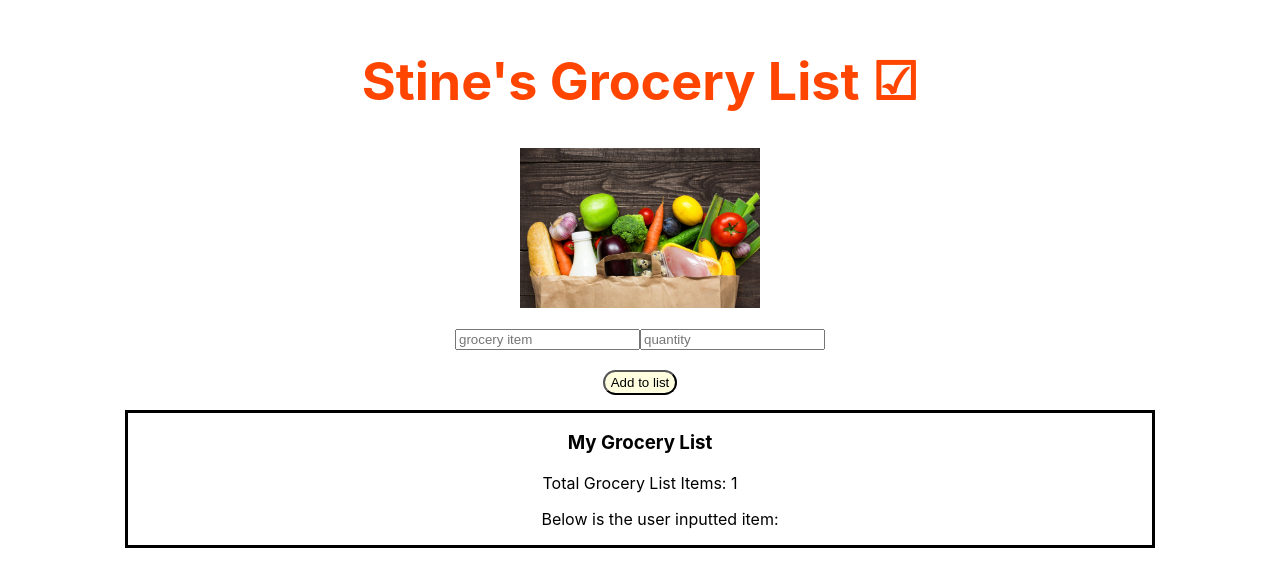
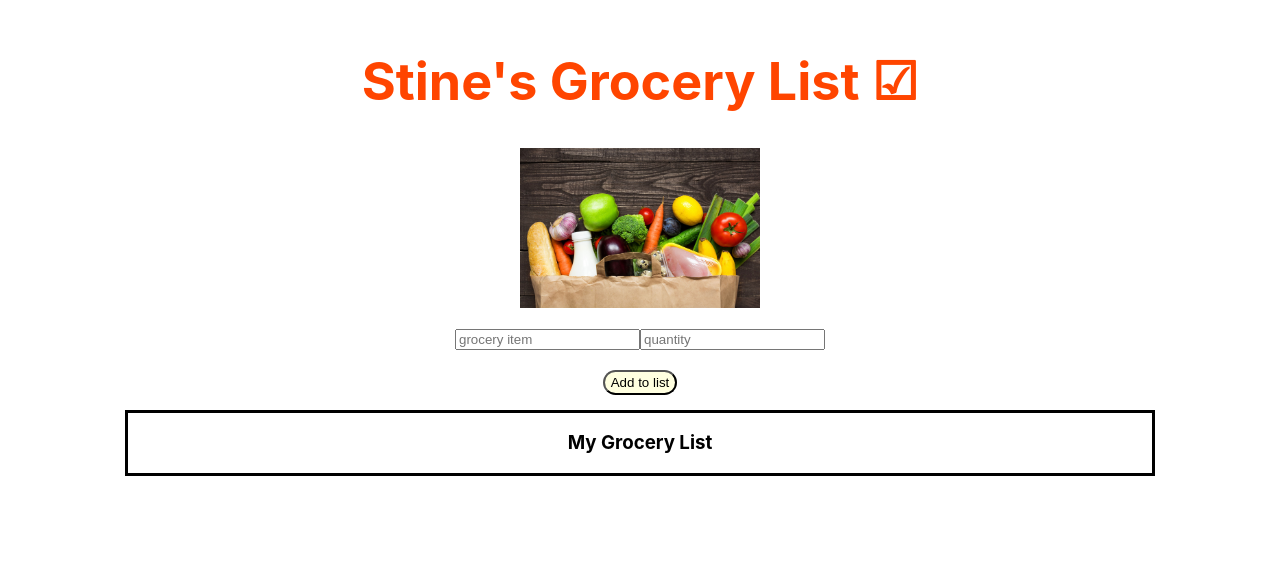
Before and after one commit to CMNathaniel/grocery-list, a React (Create React App) app: page / in a window 1280 px wide. Shown: the top 586 px of the page. Built offline with nearby package versions, Linux system fonts and the light colour scheme.

Commit message:
two children components now console logging user input but not storing list yet

```diff
--- a/src/App.js
+++ b/src/App.js
@@ -1,36 +1,19 @@
-import groceryimage from './Groceries.jpeg';
-import './App.css';
 import React, { useState } from 'react';
 import GroceryItemForm from "./GroceryItemForm";
+import GroceryItemList from "./GroceryItemList";
+import './App.css';
+import groceryimage from './Groceries.jpeg';
+
 
 const App = () => {
+  // need to re-name things from Contact to something else but leaving until
+  // I can at least get the functionality to work!
+  const [contacts, updateContacts] = useState([]);
 
-  const [foodItem, setFoodItem] = useState([{
-    name: "",
-    quantity: "",
-  }]);
-
-  // const addFoodItem = (foodItem) => {
-  //   updateFoodItems([...foodItemList, foodItem])
-  // }
-  // console.log(foodItemList);
-
-  const handleChange = (event) => {
-    setFoodItem({...foodItem, [event.target.name]: event.target.value });
+  const addContact = (contact) => {
+    // I believe the ....contacts piece will store user input into an array
+    updateContacts([...contacts, contact]);
   };
-
-  const handleSubmit = (event) => {
-    event.preventDefault();
-    console.log(foodItem);
-    setFoodItem({name: "", quantity: ""});
-  };
-
-  // is my key as the index causing any problems? Should I change that to something else?
-  // const foodItemList = foodItem.map((item, index) =>
-  //   <ul>
-  //     <li key={index}>{item}</li>
-  //   </ul>
-  // );
 
   return (
     <div className="App">
@@ -41,20 +24,12 @@ const App = () => {
         <img src={groceryimage} className="App-logo" alt="logo" />
       </header>
       <main>
-        <GroceryItemForm />
-        <div class="grocery-list">
-          <h3>My Grocery List</h3>
-          <p>Total Grocery List Items: {foodItem.length}</p>
-          <ul>
-            <li>Below is the user inputted item: </li>
-            {/* <li>{foodItem}</li> */}
-            {/* <li>Below is the array of items: </li>
-            <li>{foodItemList}</li> */}
-          </ul>
-        </div>
+        <GroceryItemForm addContact={addContact}/>
+        <GroceryItemList contacts={contacts}/>
       </main>
     </div>
   );
 }
 
+
 export default App;
--- a/src/GroceryItemForm.js
+++ b/src/GroceryItemForm.js
@@ -1,7 +1,8 @@
 import React, { useState } from "react";
 import './App.css';
 
-const GroceryItemForm = () => {
+
+const GroceryItemForm = ({addContact}) => {
 
     const [foodItem, setFoodItem] = useState([{
         name: "",
@@ -13,11 +14,12 @@ const GroceryItemForm = () => {
       };
 
     const handleSubmit = (event) => {
-    event.preventDefault();
-    console.log(foodItem);
-    setFoodItem({name: "", quantity: ""});
+        event.preventDefault();
+        console.log(foodItem);
+        addContact(foodItem);
+        console.log(foodItem);
+        setFoodItem({name: "", quantity: ""});
     };
-
 
     return (
         <form className="form">
@@ -45,4 +47,5 @@ const GroceryItemForm = () => {
     );
 }
 
+
 export default GroceryItemForm;
--- /dev/null
+++ b/src/GroceryItemList.js
@@ -0,0 +1,19 @@
+import './App.css';
+
+
+const GroceryItemList = ({contacts}) => {
+
+    return (
+        <div class="grocery-list">
+            <h3>My Grocery List</h3>
+            {contacts.map((contact) => (
+                <div className="card" key={contact}>
+                    <p className="card-name">{contact}</p>
+                </div>
+            ))}
+        </div>
+    );
+}
+
+
+export default GroceryItemList;
```
